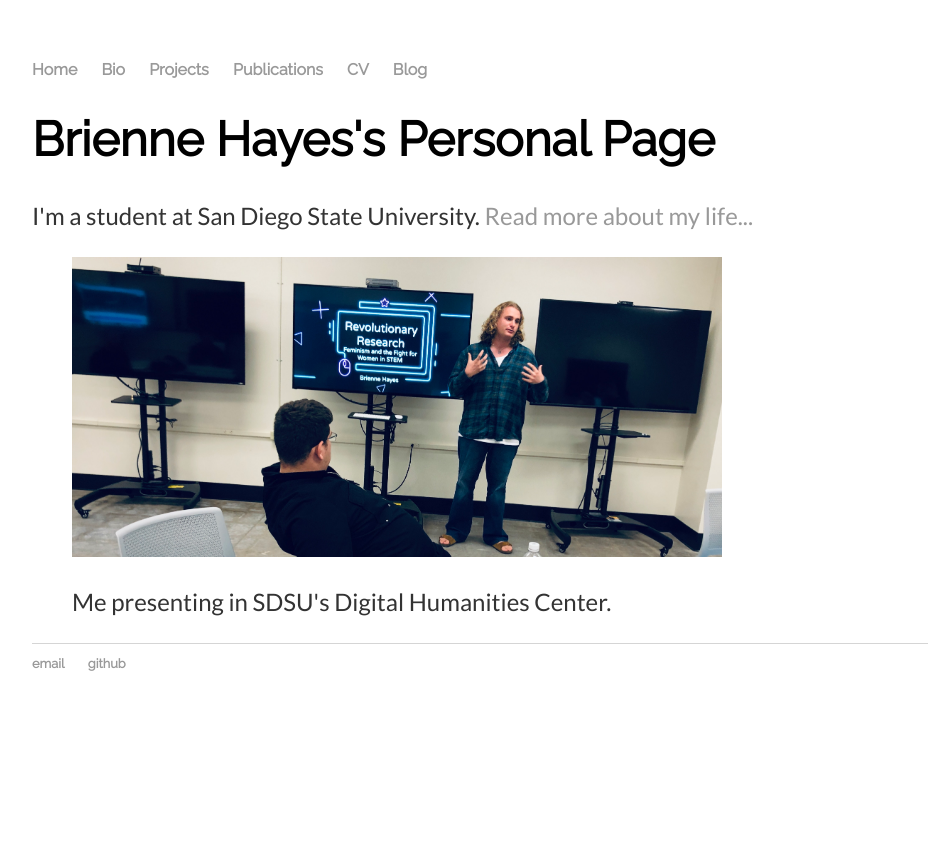
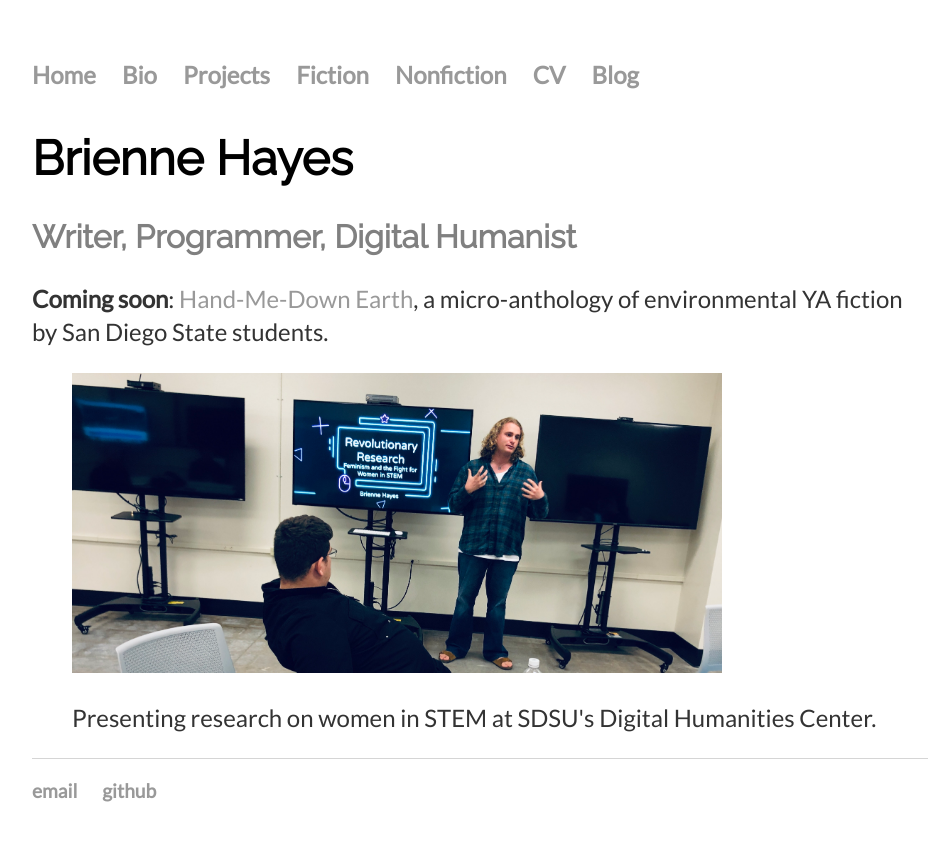
Before and after one commit to bhayes7/bhayes7.github.io, a Jekyll site: the page built from index.html, in a window 1280 px wide. Shown: the top 841 px of the page, without its empty margins (160-1093 px from the left). Built offline with Jekyll 4.4.1, drawn with Linux system fonts in a browser that asks for light colours.

Commit message:
A whole lot of changes

```diff
--- a/_layouts/default.html
+++ b/_layouts/default.html
@@ -11,7 +11,8 @@
 			<li><a href="/">Home</a></li>
 			<li><a href="/bio">Bio</a></li>
 			<li><a href="/projects">Projects</a></li>
-			<li><a href="/publications">Publications</a></li>
+			<li><a href="/fiction">Fiction</a></li>
+			<li><a href="/nonfiction">Nonfiction</a></li>
 			<li><a href="/cv">CV</a></li>
 			<li><a href="/blog">Blog</a></li>
 		</ul>
--- a/css/main.css
+++ b/css/main.css
@@ -27,6 +27,16 @@
     font-size: 3em;
     font-family:'Raleway', 'Arial', 'Sans-Serif';
 }
+h2 {
+    font-size: 2em;
+    font-family:'Raleway', 'Arial', 'Sans-Serif';
+    color: #808080;
+}
+h4 {
+    font-size: 1em;
+    font-family:'Raleway', 'Arial', 'Sans-Serif';
+    color: #808080;
+}
 p {
     font-size: 1.5em;
     font-family:'Lato', 'Sans-Serif';
@@ -36,6 +46,17 @@
 footer {
     border-top: 1px solid #d5d5d5;
     font-size: .8em;
+}
+
+ul {
+    margin: 20px auto 40px;
+    font-size: 1.5em;
+    font-family:'Lato', 'Sans-Serif';
+}
+
+ul li {
+    list-style: none;
+    font-family:'Lato', 'Sans-Serif';
 }
 
 ul.posts {
--- a/index.html
+++ b/index.html
@@ -3,8 +3,9 @@
 title: Brienne Hayes
 ---
 <div class="blurb">
-	<h1>Brienne Hayes's Personal Page</h1>
-	<p>I'm a student at San Diego State University. <a href="/bio">Read more about my life...</a></p>
+	<h1>Brienne Hayes</h1>
+	<h2>Writer, Programmer, Digital Humanist</h2>
+	<p><b>Coming soon</b>: <a href="/fiction/hand-me-down-earth">Hand-Me-Down Earth</a>, a micro-anthology of environmental YA fiction by San Diego State students.</p>
 	<figure>
 		<img src="images/home-page-photo.jpeg"
 		     alt="Photo of Brienne giving a presentation"
@@ -13,7 +14,7 @@
 		     height="300"/>
 		<p>
 			<figcaption>
-				Me presenting in SDSU's Digital Humanities Center.
+				Presenting research on women in STEM at SDSU's Digital Humanities Center.
 			</figcaption>
 		</p>
 	</figure>
--- a/publications.html
+++ b/nonfiction.html
@@ -1,10 +1,10 @@
 ---
 layout: default
 title: "Brienne Hayes"
-permalink: "/publications/"
+permalink: "/nonfiction/"
 ---
 
 <div class="blurb">
-	<h1>Publications</h1>
+	<h1>Nonfiction</h1>
 	<p>Here's stuff I've written (nothing in print yet!)</p>
 </div><!-- /.blurb -->
```
Also changed, not shown: _includes/serein_text.html (added, +26 -0 lines), bio.html (+5 -2 lines), fiction.html (added, +19 -0 lines), fiction/hand-me-down-earth.html (added, +14 -0 lines), fiction/serein.html (added, +11 -0 lines).
